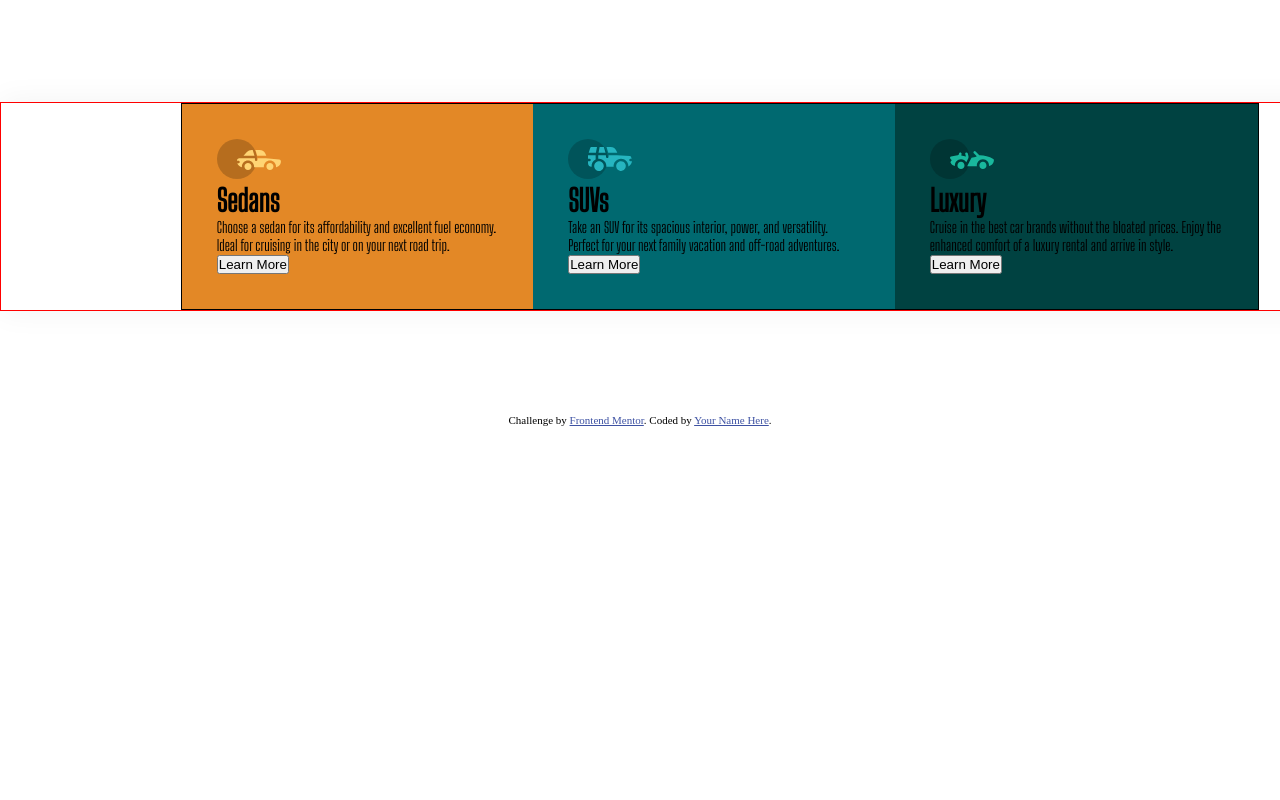
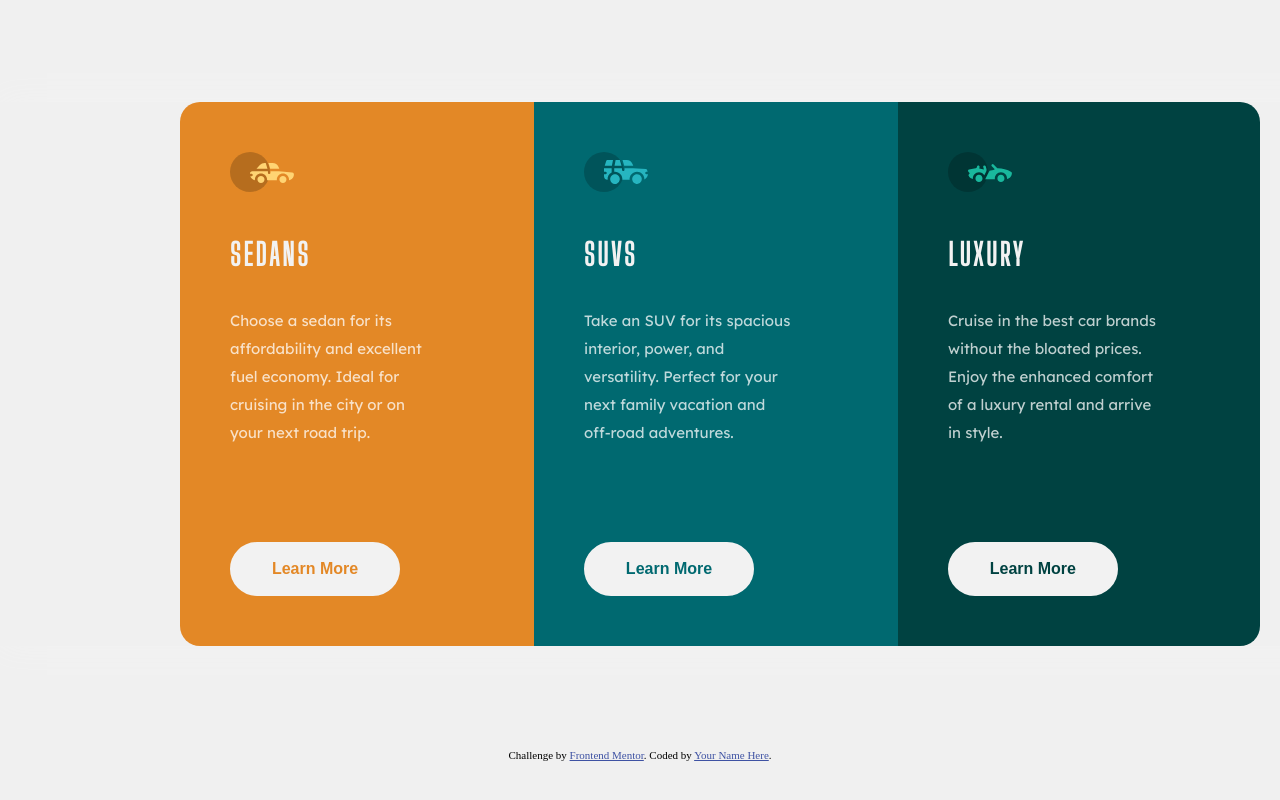
Before and after one commit to kocurr/secend_challange, a plain HTML site: page index.html in a window 1280 px wide. Shown: the top 800 px of the page. Drawn offline with Linux system fonts and the light colour scheme.

Commit message:
Desktop version

```diff
--- a/style.css
+++ b/style.css
@@ -4,32 +4,73 @@
     box-sizing: border-box;
 }
 body{
-    /* background-color:rgb(240, 240, 240); */
+    background-color:rgb(240, 240, 240);
 }
 .container{
-    border: 1px solid red;
     margin: 8% auto;
     width: 1440px;
     font-size: 15px;
-    font-family: 'Big Shoulders Display';
+    font-family: 'Lexend Deca';
+    font-weight: 400;
     box-shadow: 0 0 2em hsl(0, 0%, 95%);
 }
 .content{
-    /* background-color: white; */
-    border: 1px solid black;
     margin: 0 auto;
     width: 75%;
     display: flex;
 }
 .column{
-    padding: 35px;
+    padding: 50px;
+    color: hsl(0, 0%, 95%);
+}
+.column__name{
+    font-family: 'Big Shoulders Display';
+    font-weight: 700;
+    text-transform: uppercase;
+    margin-top: 40px;
+    letter-spacing: 3px;
+}
+.column__des{
+    color: hsla(0, 0%, 100%, 0.75);
+    padding: 35px 0;
+    width: 80%;
+    line-height: 28px;
+}
+.column__btn{
+    margin-top: 60px;
+    padding: 16px 10px;
+    width: 170px;
+    border-radius: 50px;
+    border: 2px solid hsl(0, 0%, 95%);
+    background-color: hsl(0, 0%, 95%);
+    font-weight: 700;
+    font-size: 16px;
+}
+.column__btn:hover{
+    cursor: pointer;
+}
+.column__btn:active{
+    background-color: transparent;
+    color: hsl(0, 0%, 95%) !important;
+    transition: 0.2s ease;
 }
 .column:nth-child(1){
     background-color: hsl(31, 77%, 52%);
+    border-radius: 20px 0 0 20px;
 }
 .column:nth-child(2){
     background-color: hsl(184, 100%, 22%);
 }
 .column:nth-child(3){
     background-color: hsl(179, 100%, 13%);
+    border-radius: 0 20px 20px 0;
 }
+.column:nth-child(1) .column__btn{
+    color: hsl(31, 77%, 52%);
+}
+.column:nth-child(2) .column__btn{
+    color: hsl(184, 100%, 22%);
+}
+.column:nth-child(3) .column__btn{
+    color: hsl(179, 100%, 13%);
+}
```
